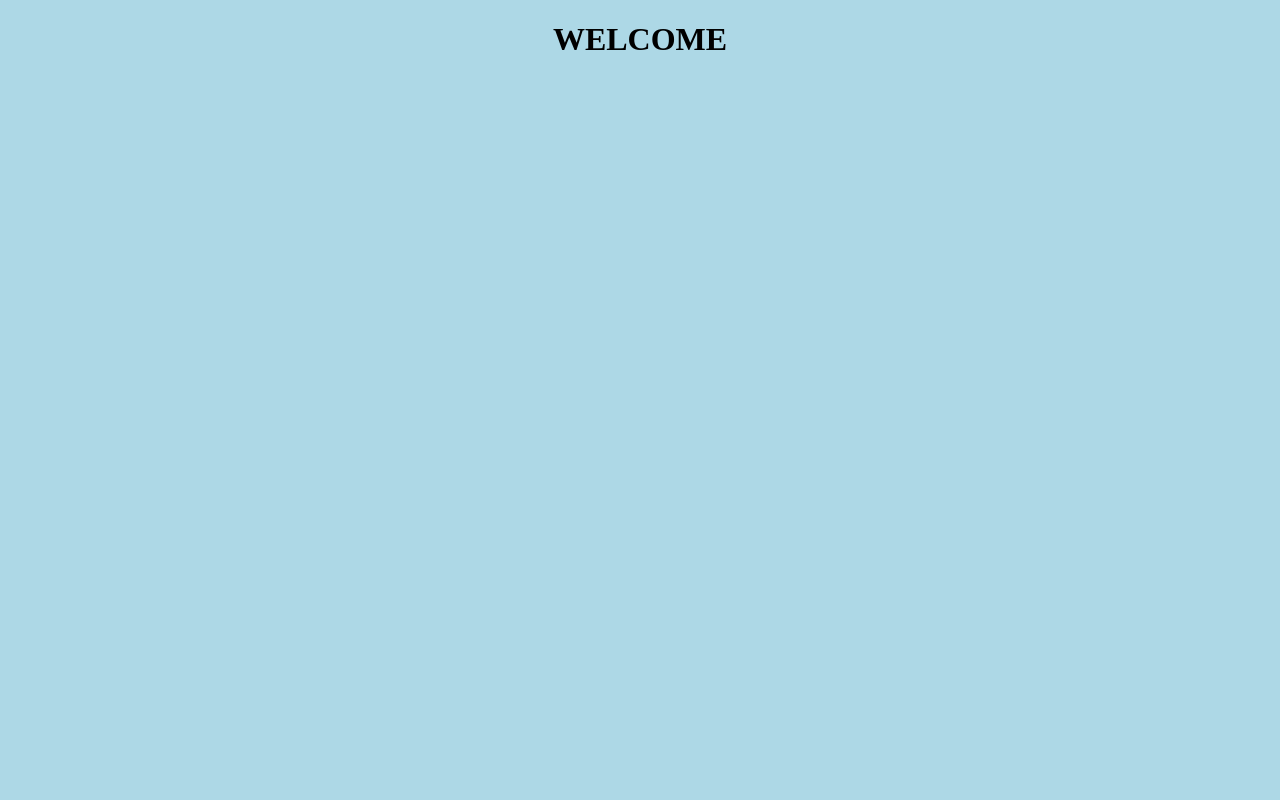
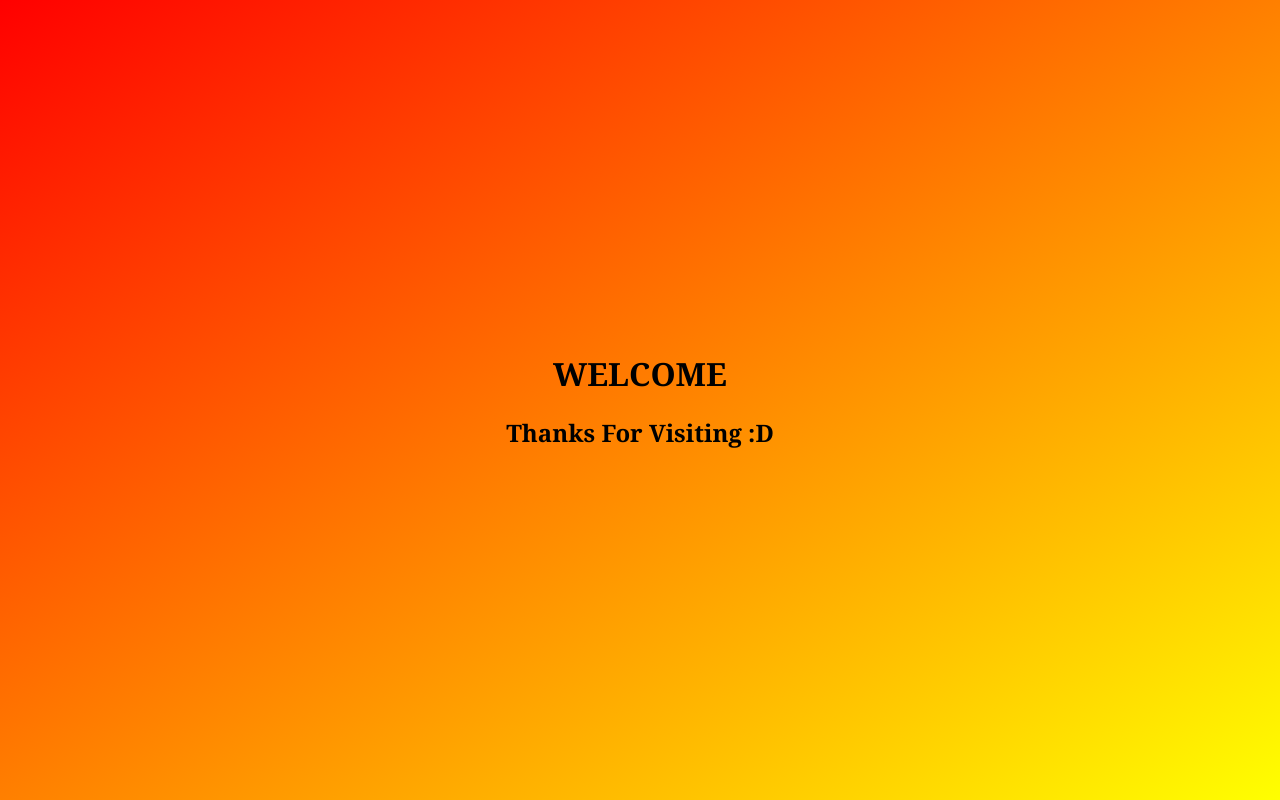
Before and after one commit to KuRynnn/KuRynnn.github.io, a plain HTML site: page index.html in a window 1280 px wide. Drawn offline with Linux system fonts and the light colour scheme.

Commit message:
Update index.html

```diff
--- a/index.html
+++ b/index.html
@@ -1,16 +1,36 @@
 <!DOCTYPE html>
 <html>
-<body>
-<style>
-body {
-  background-color: lightblue;
-}
+    <head>
+        <title>WELCOME</title>
+        <style>
 
-h1 {
-  text-align: center;
-}
+        html, body {
+            height: 100%;
+            margin: 0;
+            padding: 0;
+            width: 100%;
+        }
 
-</style>
-<h1>WELCOME</h1>
-</body>
+        body {
+            display: table;
+        }
+
+        .my-block {
+            text-align: center;
+            display: table-cell;
+            vertical-align: middle;
+        }
+	#grad1 {
+ 	 background-color: red; /* For browsers that do not support gradients */
+  	background-image: linear-gradient(to bottom right, red, yellow);
+	}
+        </style>
+    </head>
+    <body>
+    <div class="my-block">
+       <h1 style="font-family:Georgia">WELCOME <br/></h1>
+       <h2 style="font-family:Georgia">Thanks For Visiting :D</h2>
+    </div>
+    <body id="grad1">
+    </body>
 </html>
```
